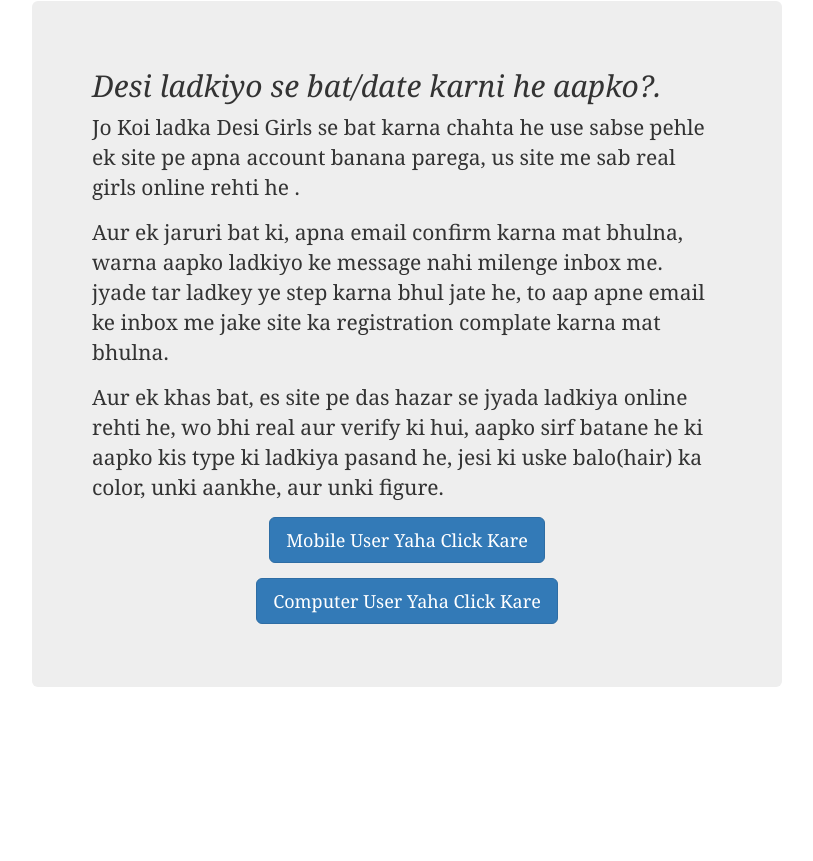
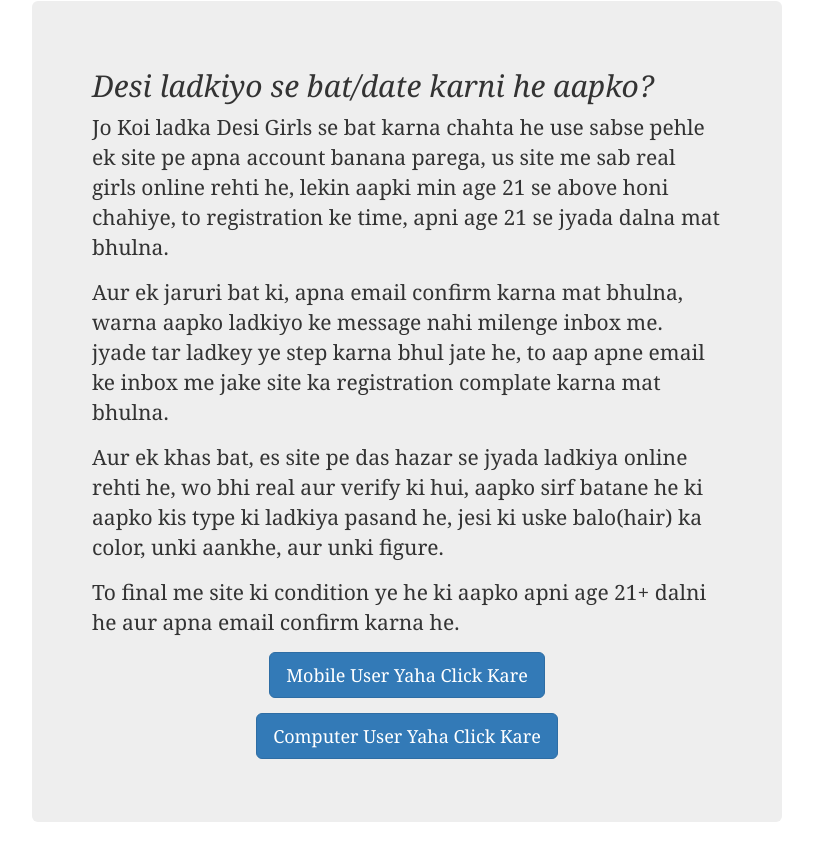
Before and after one commit to enyusu/enyusu.github.com, a Jekyll site: the page built from _posts/2015-02-10-dating-india.md, in a window 1280 px wide. Shown: the top 861 px of the page, without its empty margins (233-1046 px from the left). Built offline with Jekyll 4.4.1, drawn with Linux system fonts in a browser that asks for light colours; nearby versions of some CDN libraries.

Commit message:
Update 2015-02-10-dating-india.md

```diff
--- a/_posts/2015-02-10-dating-india.md
+++ b/_posts/2015-02-10-dating-india.md
@@ -5,10 +5,13 @@
 ---
 
 <div class="jumbotron">
-  <h2>Desi ladkiyo se bat/date karni he aapko?.</h2>
-  <p> Jo Koi ladka Desi Girls se bat karna chahta he use sabse pehle ek site pe apna account banana parega, us site me sab real girls online rehti he . </p>
+  <h2>Desi ladkiyo se bat/date karni he aapko?</h2>
+  <p> Jo Koi ladka Desi Girls se bat karna chahta he use sabse pehle ek site pe apna account banana parega, us site me sab real girls online rehti he, lekin aapki min age 21 se above honi chahiye, to registration ke time, apni age 21 se jyada dalna mat bhulna. </p>
  <p>Aur ek jaruri bat ki, apna email confirm karna mat bhulna, warna aapko ladkiyo ke message nahi milenge inbox me. jyade tar ladkey ye step karna bhul jate he, to aap apne email ke inbox me jake site ka registration complate karna mat bhulna.</p>
+
  <p>Aur ek khas bat, es site pe das hazar se jyada ladkiya online rehti he, wo bhi real aur verify ki hui, aapko sirf batane he ki aapko kis type ki ladkiya pasand he, jesi ki uske balo(hair) ka color, unki aankhe, aur unki figure. </p>
+
+<p> To final me site ki condition ye he ki aapko apni age 21+ dalni he aur apna email confirm karna he.</p>
   <center>
   <p><a class="btn btn-primary btn-lg" href="http://mmtrkpy.com/mt/x2741394e4v233t224q2u234/" role="button"> Mobile User Yaha Click Kare </a></p>
   <p><a class="btn btn-primary btn-lg" href="http://mmtrkpy.com/mt/w2a4z27484s233t224q2u234/" role="button"> Computer User Yaha Click Kare </a></p>
```
